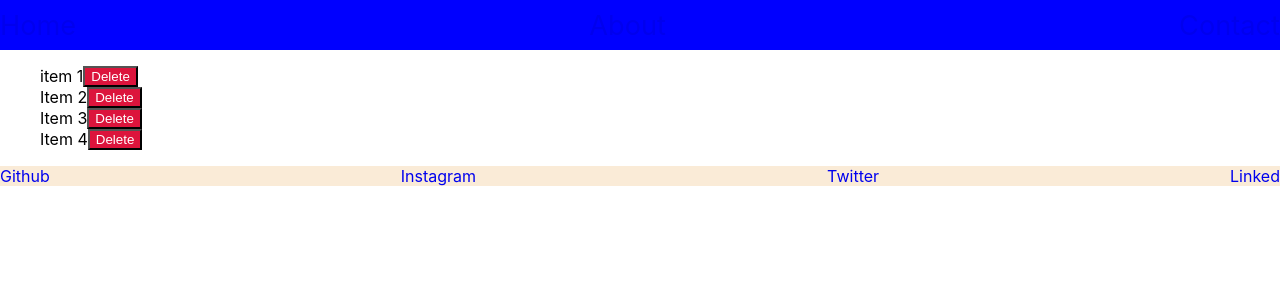
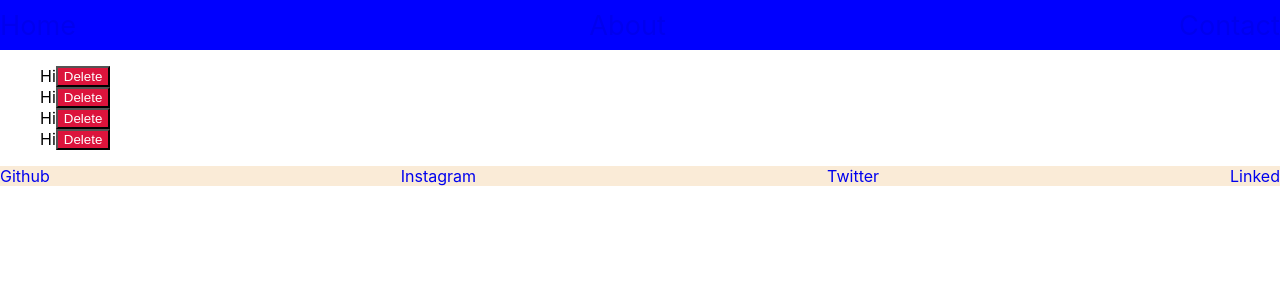
Before and after one commit to hemanthnaika/React, a React (Create React App) app in the folder myapp/: page / in a window 1280 px wide. Shown: the top 300 px of the page. Built offline with nearby package versions, Linux system fonts and the light colour scheme.

Commit message:
Lifecule in React

```diff
--- a/myapp/src/components/Content.js
+++ b/myapp/src/components/Content.js
@@ -2,11 +2,14 @@ import ListItem from "./Listitem";
 
 const Content = () => {
   const chores = ["item 1", "Item 2", "Item 3", "Item 4"];
+  console.log("I Mounted");
   return (
     <div className="container">
       <ul>
+
         {chores.map((chore) => (
-          <ListItem chore={chore}/>
+          // Update
+          <ListItem chore="Hi" />
         ))}
       </ul>
     </div>
```
